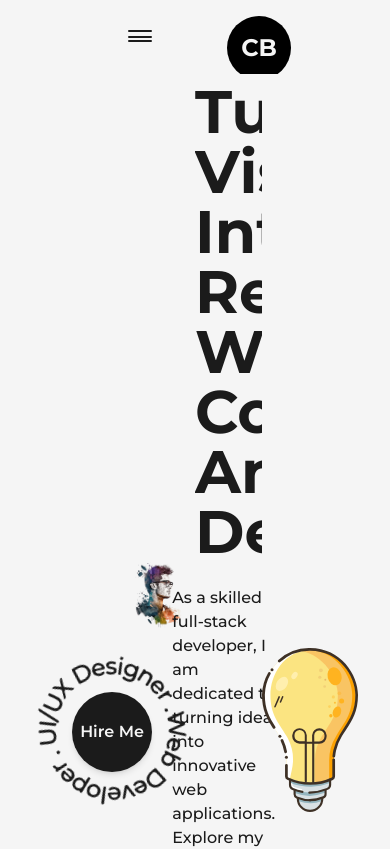
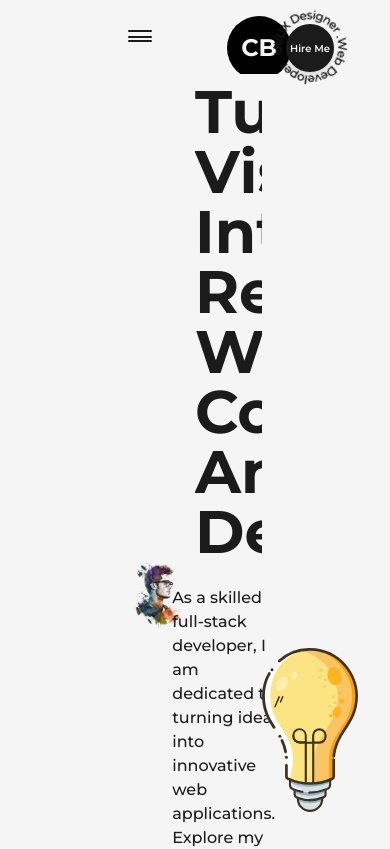
Before and after one commit to karimosman181/learn-nextjs, a Next.js app: page / in a window 390 px wide. Shown: the top 849 px of the page. Built offline with nearby package versions, Linux system fonts and the light colour scheme.

Commit message:
responsive index

```diff
--- a/src/components/HireMe.js
+++ b/src/components/HireMe.js
@@ -4,8 +4,8 @@ import Link from "next/link";
 
 const HireMe = () => {
   return (
-    <div className="fixed left-4 bottom-4 flex items-center justify-center overflow-hidden">
-      <div className="w-48 h-auto flex items-center justify-center relative">
+    <div className="fixed left-4 bottom-4 flex items-center justify-center overflow-hidden md:right-8 md:left-auto md:top-0 md:bottom-auto md:absolute">
+      <div className="w-48 h-auto flex items-center justify-center relative md:w-24">
         <CircularText
           className={"fill-dark animate-spin-slow dark:fill-light"}
         ></CircularText>
@@ -13,7 +13,7 @@ const HireMe = () => {
           href=""
           className="flex
           items-center
-          justify-center absolute left-1/2 top-1/2 -translate-x-1/2 -translate-y-1/2 bg-dark text-light shadow-md border-solid border-dark w-20 h-20 rounded-full font-semibold hover:bg-light hover:text-dark dark:bg-light dark:text-dark dark:hover:bg-dark dark:hover:text-light"
+          justify-center absolute left-1/2 top-1/2 -translate-x-1/2 -translate-y-1/2 bg-dark text-light shadow-md border-solid border-dark w-20 h-20 md:w-12 md:h-12 md:text-[10px] rounded-full font-semibold hover:bg-light hover:text-dark dark:bg-light dark:text-dark dark:hover:bg-dark dark:hover:text-light"
         >
           {" "}
           Hire Me{" "}
```
